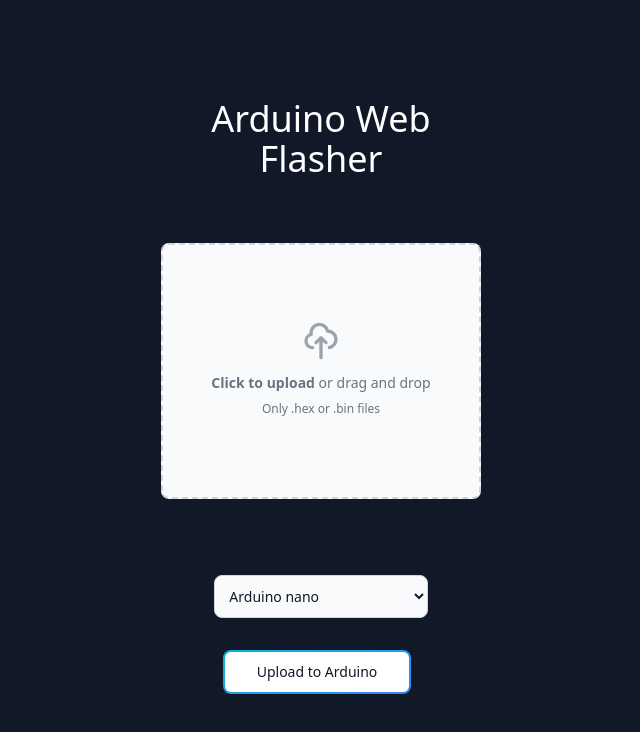
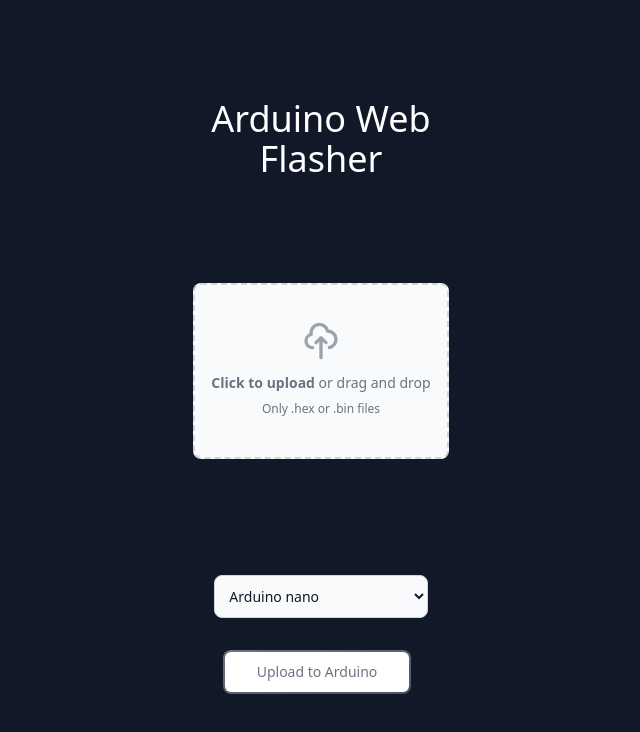
Before and after one commit to Andreas-Froyland/arduino-web-flasher, a React (Create React App) app: page / in a window 1280 px wide. Shown: the top 732 px of the page, without its empty margins (319-959 px from the left). Built offline with nearby package versions, Linux system fonts and the light colour scheme; a web font is replaced by a local one.

Commit message:
disable upload button if no file is added

```diff
--- a/src/App.js
+++ b/src/App.js
@@ -57,6 +57,11 @@
     updateUploadStatusMsg("")
   }
 
+  const clearFileInput = () => {
+    updateFileName("");
+    if(fileInput) fileInput.current.value = null;
+  }
+
   const BoardOptions = boardChoices.map((board, i) => <option value={board.value} key={i}>{board.name}</option>)
 
   return (
@@ -68,14 +73,15 @@
         </svg>
         </span>}
         <h2 className="text-white text-2xl mt-6">{uploadStatusTitle}</h2>
-        <p className="text-white mt-2">{uploadStatusMsg}</p>
+        <p className="text-white mt-2 w-1/2 text-center">{uploadStatusMsg}</p>
         {uploadStatusMsg && <button className="bg-cyan-500 py-1.5 px-4 hover:bg-cyan-600 rounded-md text-white mt-6" onClick={clearStatus}>Close</button>}
       </div>}
       <form id="uploadForm" onSubmit={handleSubmit} className="flex flex-col w-4/5 sm:md-2/3 md:w-1/3 lg:w-1/4 m-auto h-full justify-center items-center gap-4">
         <h1 className="text-center text-white text-4xl mb-12 ">Arduino Web Flasher</h1>
         <div className="flex justify-center items-center w-full">
-          <label htmlFor="dropzone-file" className="flex flex-col justify-center items-center w-full h-64 bg-gray-50 rounded-lg border-2 border-gray-300 border-dashed cursor-pointer dark:hover:bg-bray-800 dark:bg-gray-700 hover:bg-gray-100 dark:border-gray-600 dark:hover:border-gray-500 dark:hover:bg-gray-600">
-            <div className="flex flex-col justify-center items-center pt-5 pb-6">
+          <div className="flex flex-row justify-center items-center w-full h-64">
+            <label htmlFor="dropzone-file" className={fileName ? 'hidden' : "p-4 bg-gray-50 rounded-lg border-2 border-gray-300 border-dashed cursor-pointer dark:hover:bg-bray-800 dark:bg-gray-700 hover:bg-gray-100 dark:border-gray-600 dark:hover:border-gray-500 dark:hover:bg-gray-600"} >
+              <div className=" flex flex-col justify-center items-center pt-5 pb-6">
                 <svg aria-hidden="true" className="mb-3 w-10 h-10 text-gray-400" fill="none" stroke="currentColor" viewBox="0 0 24 24" xmlns="http://www.w3.org/2000/svg"><path strokeLinecap="round" strokeLinejoin="round" strokeWidth="2" d="M7 16a4 4 0 01-.88-7.903A5 5 0 1115.9 6L16 6a5 5 0 011 9.9M15 13l-3-3m0 0l-3 3m3-3v12"></path></svg>
                 <p className="mb-2 text-sm text-gray-500 dark:text-gray-400"><span className="font-semibold">Click to upload</span> or drag and drop</p>
                 <p className="text-xs text-gray-500 dark:text-gray-400">Only .hex or .bin files</p>
@@ -90,19 +96,28 @@
                 onClick={() => fileInput.current.click()}
               />
             </label>
+            {fileName &&
+            <div className="w-2/3 h-10 flex flex-row justify-between bg-gray-700 text-white m-2 rounded-md items-center">
+              <div className="ml-3">{fileName}</div>
+              <button type="button" onClick={clearFileInput} className="px-2 border-l border-gray-500 h-full hover:bg-gray-500 rounded-r-md">
+                <svg xmlns="http://www.w3.org/2000/svg" fill="none" viewBox="0 0 24 24" stroke-width="1.5" stroke="currentColor" class="w-5 h-5"><path stroke-linecap="round" stroke-linejoin="round" d="M6 18L18 6M6 6l12 12" /></svg>
+              </button>
             </div>
-        <div className="w-2/3">
+          }
+          </div>
+        </div>
+        <div className="w-2/3 ">
           <label htmlFor="board-select" className="block mb-2 mt-8 text-sm font-medium text-gray-900 dark:text-gray-400">Select an option</label>
           <select
             id="boardType"
-            className="bg-gray-50 border border-gray-300 text-gray-900 text-sm rounded-lg focus:ring-blue-500 focus:border-blue-500 block w-full p-2.5 dark:bg-gray-700 dark:border-gray-600 dark:placeholder-gray-400 dark:text-white dark:focus:ring-blue-500 dark:focus:border-blue-500"
+            className="bg-gray-50 border cursor-pointer border-gray-300 text-gray-900 text-sm rounded-lg hover:border-gray-400 focus:ring-blue-500 focus:border-blue-500 block w-full p-2.5 dark:bg-gray-700 dark:border-gray-600 dark:placeholder-gray-400 dark:text-white dark:focus:ring-blue-500 dark:focus:border-blue-500"
             value={board}
             onChange={event => updateBoard(event.target.value)}
           >
             {BoardOptions}
           </select>
         </div>
-        <button type="submit" className="mt-4 relative inline-flex items-center justify-center p-0.5 mb-2 mr-2 overflow-hidden text-sm font-medium text-gray-900 rounded-lg group bg-gradient-to-br from-cyan-500 to-blue-500 group-hover:from-cyan-500 group-hover:to-blue-500 hover:text-white dark:text-white focus:ring-4 focus:outline-none focus:ring-cyan-200 dark:focus:ring-cyan-800">
+        <button disabled={!fileName} type="submit" className="mt-4 relative inline-flex items-center justify-center p-0.5 mb-2 mr-2 overflow-hidden text-sm font-medium text-gray-900 rounded-lg group bg-gradient-to-br from-cyan-500 to-blue-500 group-hover:from-cyan-500 group-hover:to-blue-500 hover:text-white dark:text-white focus:ring-4 focus:outline-none focus:ring-cyan-200 dark:focus:ring-cyan-800 disabled:bg-gradient-to-br disabled:from-gray-500 disabled:to-gray-600 disabled:text-gray-500">
           <span className="relative px-8 py-2.5 transition-all ease-in duration-75 bg-white dark:bg-gray-900 rounded-md group-hover:bg-opacity-0">
             Upload to Arduino
           </span>
```
Lines whose indentation alone changed are shown as unchanged.
